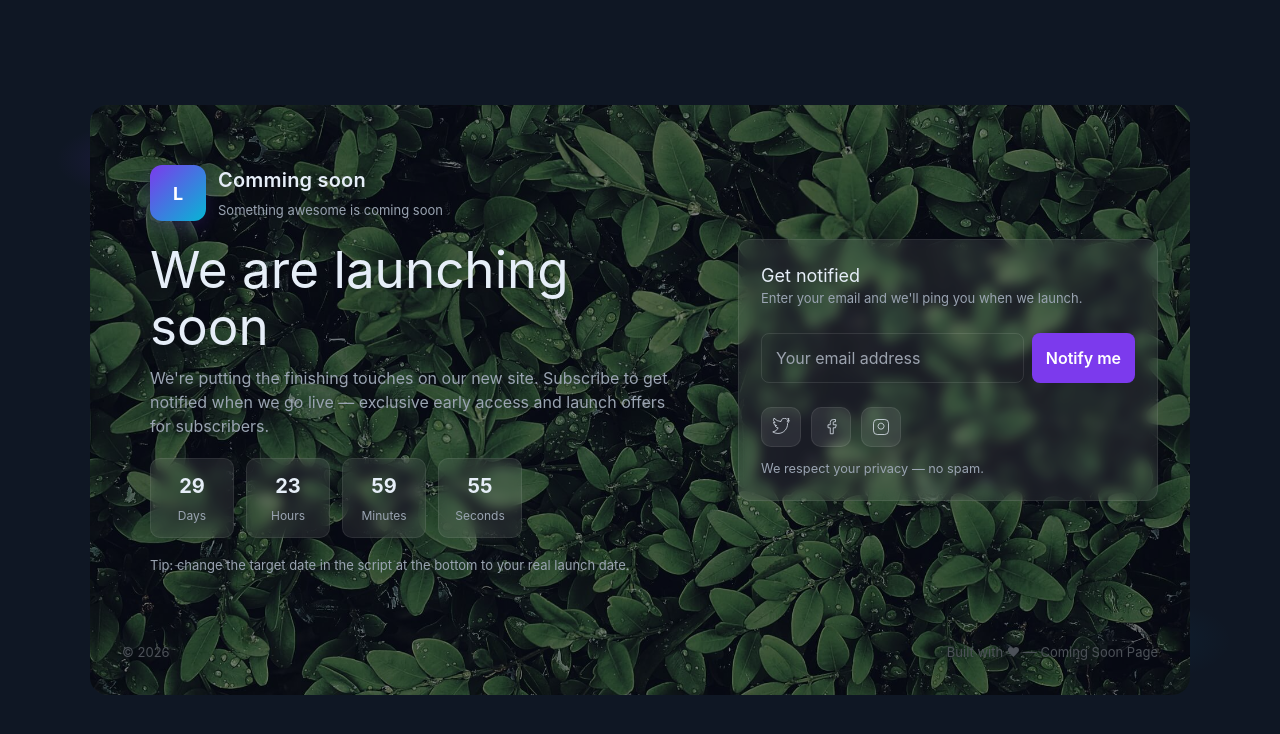
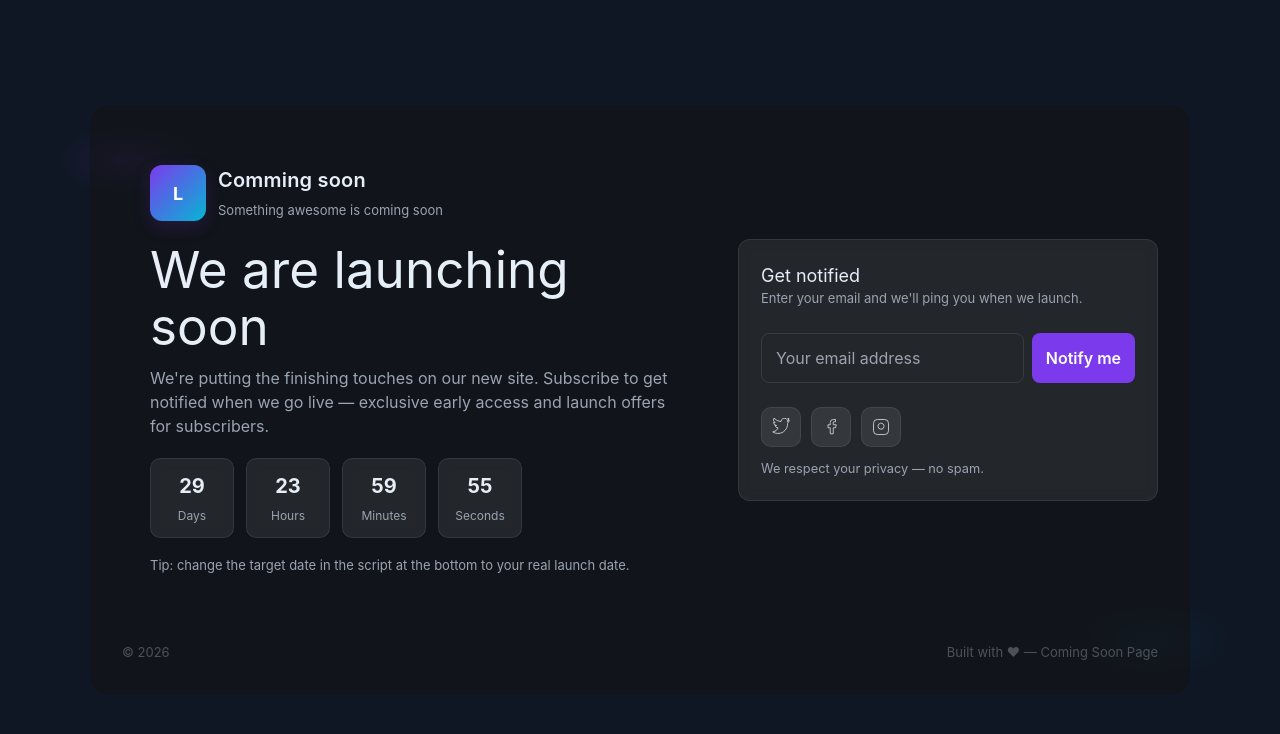
Before and after one commit to rajat804/coming-soon-react, a React (Vite) app: page / in a window 1280 px wide. Shown: the top 734 px of the page. Built offline with nearby package versions, Linux system fonts and the light colour scheme.

Commit message:
change bg image

```diff
--- a/src/pages/CommingSoon.jsx
+++ b/src/pages/CommingSoon.jsx
@@ -1,6 +1,6 @@
 import React, { useState, useEffect } from "react";
 import "./CommingSoon.css"; // tumhare existing CSS
-import bgImg from "../img/leaves.jpg";
+// import bgImg from "../img/coming-soon-stay.jpg";
 
 const ComingSoon = () => {
   // Countdown state
@@ -61,13 +61,7 @@ const ComingSoon = () => {
   };
 
   return (
-    <main className="wrap" role="main" aria-labelledby="main-heading" style={{
-      backgroundImage: `url(${bgImg})`,
-      backgroundSize: "cover",
-      backgroundPosition: "center",
-      backgroundRepeat: "no-repeat",
-      // opacity: "0.5",
-    }}>
+    <main className="wrap" role="main" aria-labelledby="main-heading">
       {/* LEFT */}
       <section className="hero" aria-hidden="false">
         <div className="brand" aria-hidden="true">
```
